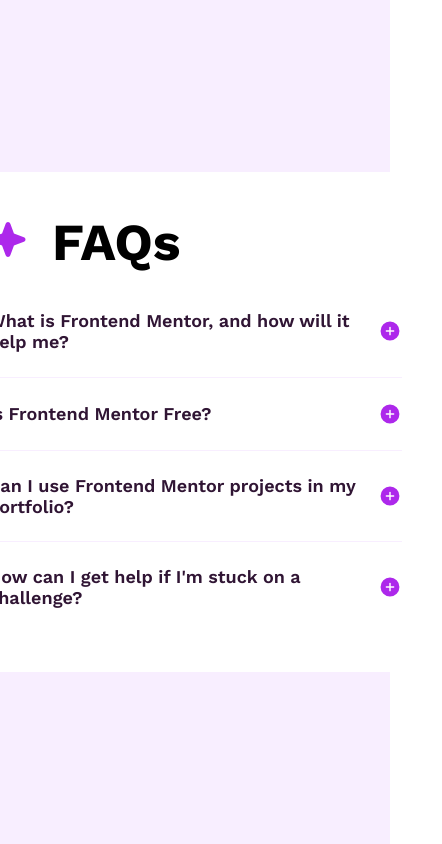
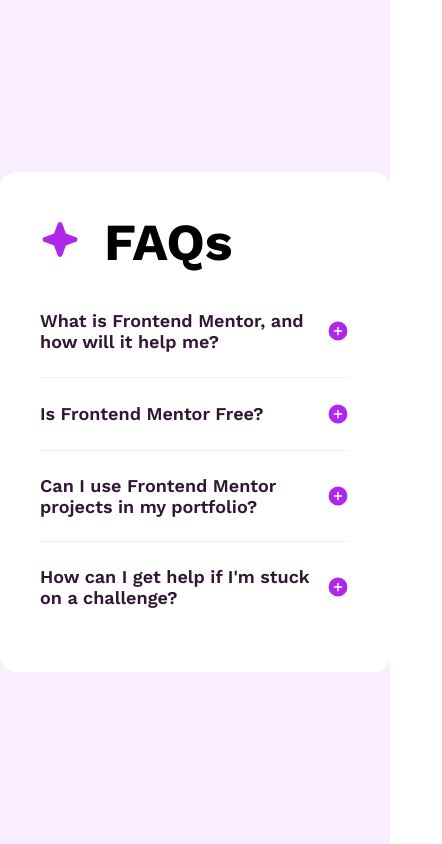
Before and after one commit to YashinN/FM-faq-accordion, a React (Create React App) app: page / in a window 390 px wide. Shown: the whole page, 442 px wide, since content can reach past the window. Built offline with nearby package versions, Linux system fonts and the light colour scheme.

Commit message:
fix: removed 100vw preventing component responsive behaviour.

```diff
--- a/src/components/faq accordion/AccordionItem.module.scss
+++ b/src/components/faq accordion/AccordionItem.module.scss
@@ -35,11 +35,9 @@
   padding-bottom: 2.4rem;
 
   &__question {
-    transition: all 0.3s ease;
-
+    // transition: all 0.3s ease;
     font-size: 1.8rem;
     font-weight: 600;
-    width: 100vw;
     line-height: 21.1px;
 
     &_removeSpacing {
```
